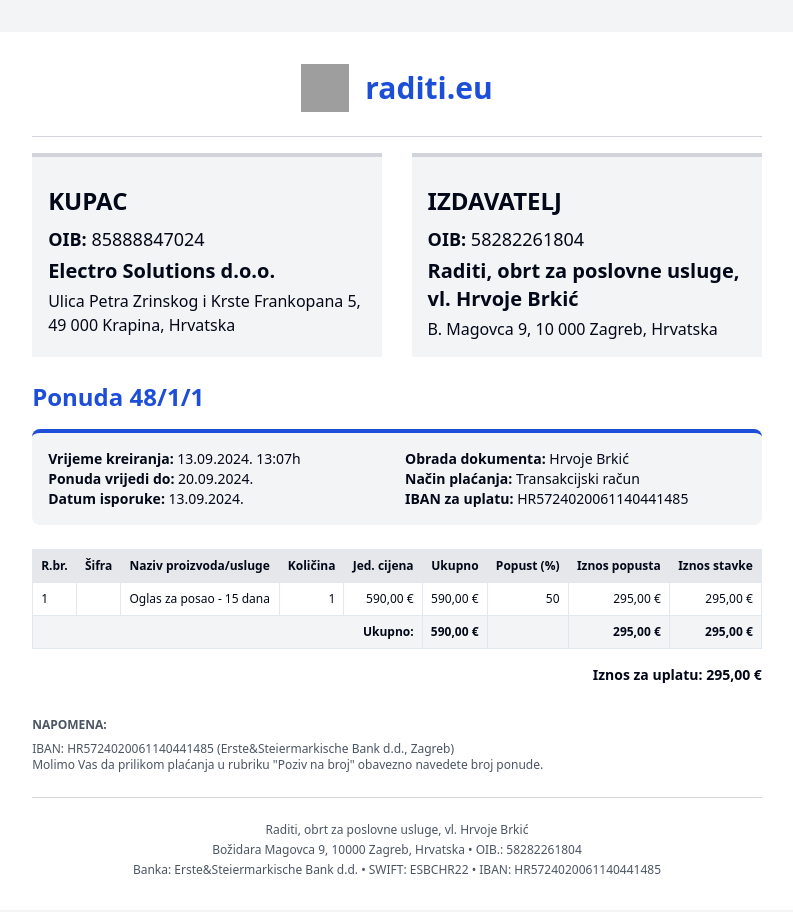
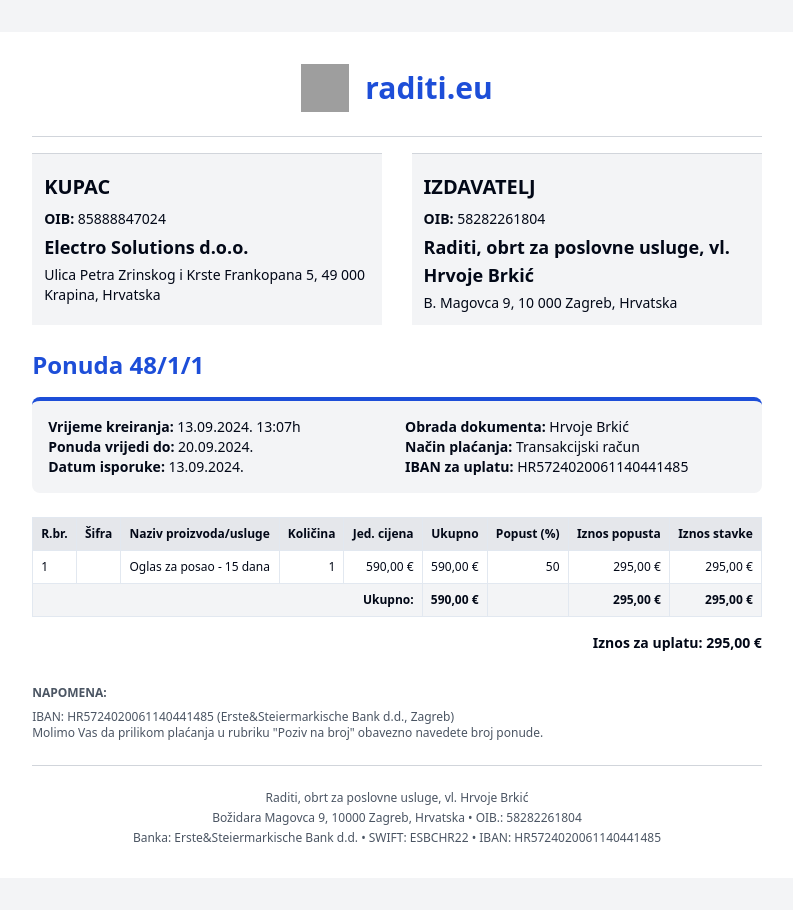
Before and after one commit to Ni7e/codeweaver-visualizer, a React (Vite) app: page / in a window 1280 px wide. Shown: the top 912 px of the page, without its empty margins (243-1036 px from the left). Built offline with nearby package versions, Linux system fonts and the light colour scheme; grey boxes are pictures that could not be loaded.

Commit message:
Compare box dimensions and line thickness
Conduct a comparison of the dimensions of the specified box against the original dimensions, as well as an analysis of the thickness of the grey line.
[skip gpt_engineer]

```diff
--- a/src/components/CustomerInfo.tsx
+++ b/src/components/CustomerInfo.tsx
@@ -9,13 +9,13 @@ interface CustomerInfoProps {
 
 const CustomerInfo: React.FC<CustomerInfoProps> = ({ title, name, address, oib }) => {
   return (
-    <div className="w-[48%] bg-gray-100 p-4 relative">
-      <div className="absolute top-0 left-0 right-0 h-1 bg-gray-300"></div>
-      <div className="mt-4">
-        <h2 className="font-bold text-2xl mb-2">{title}</h2>
-        <p className="text-lg mb-1"><span className="font-semibold">OIB:</span> {oib}</p>
-        <p className="text-xl font-semibold mb-1">{name}</p>
-        <p className="text-base">{address}</p>
+    <div className="w-[48%] bg-gray-100 p-3 relative">
+      <div className="absolute top-0 left-0 right-0 h-px bg-gray-300"></div>
+      <div className="mt-2">
+        <h2 className="font-bold text-xl mb-2">{title}</h2>
+        <p className="text-sm mb-1"><span className="font-semibold">OIB:</span> {oib}</p>
+        <p className="text-lg font-semibold mb-1">{name}</p>
+        <p className="text-sm">{address}</p>
       </div>
     </div>
   );
```
